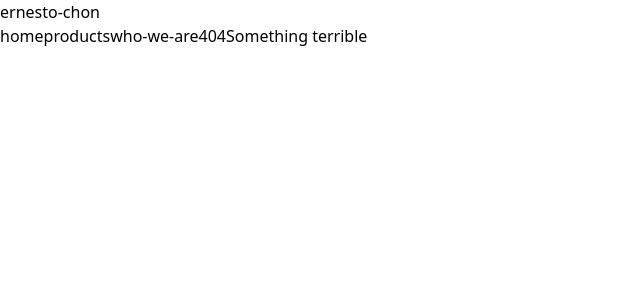
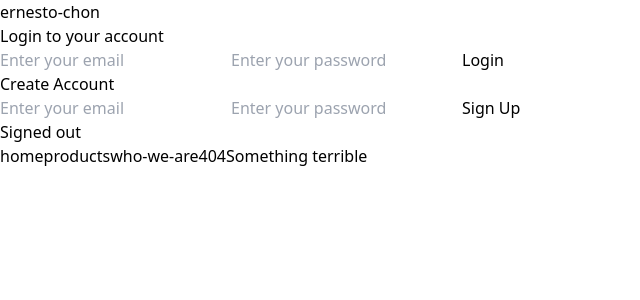
Before and after one commit to ernesto-chon/webshop-spa, a React (Vite) app: page / in a window 1280 px wide. Shown: the top 300 px of the page, without its empty margins (0-640 px from the left). Built offline with nearby package versions, Linux system fonts and the light colour scheme; no server answers.

Commit message:
feat: :sparkles: Add Authentication on the Home route
Include SignIn, SignUp and AuthDetails componets

```diff
--- a/src/routes/Home.tsx
+++ b/src/routes/Home.tsx
@@ -1,3 +1,14 @@
+import SignIn from "../components/Authentication/SignIn";
+import SignUp from "../components/Authentication/SignUp";
+import AuthDetails from "../components/Authentication/AuthDetails";
+
 export default function Home() {
-  return <h1 className="text-3xl md:text-4xl lg:text-6xl">ernesto-chon</h1>;
+  return (
+    <>
+      <h1 className="text-3xl md:text-4xl lg:text-6xl">ernesto-chon</h1>
+      <SignIn/>
+      <SignUp/>
+      <AuthDetails/>
+    </>
+  );
 }
```
